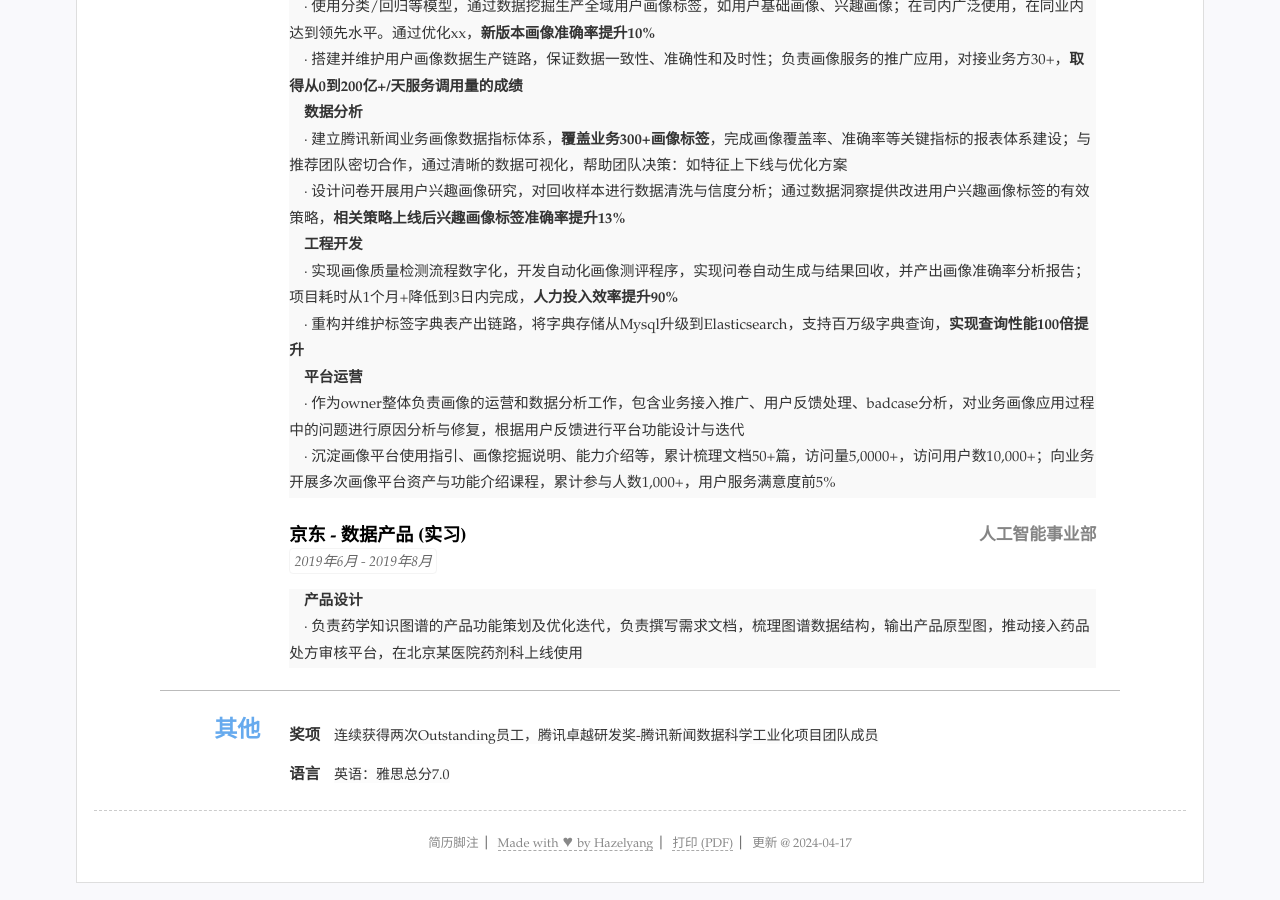
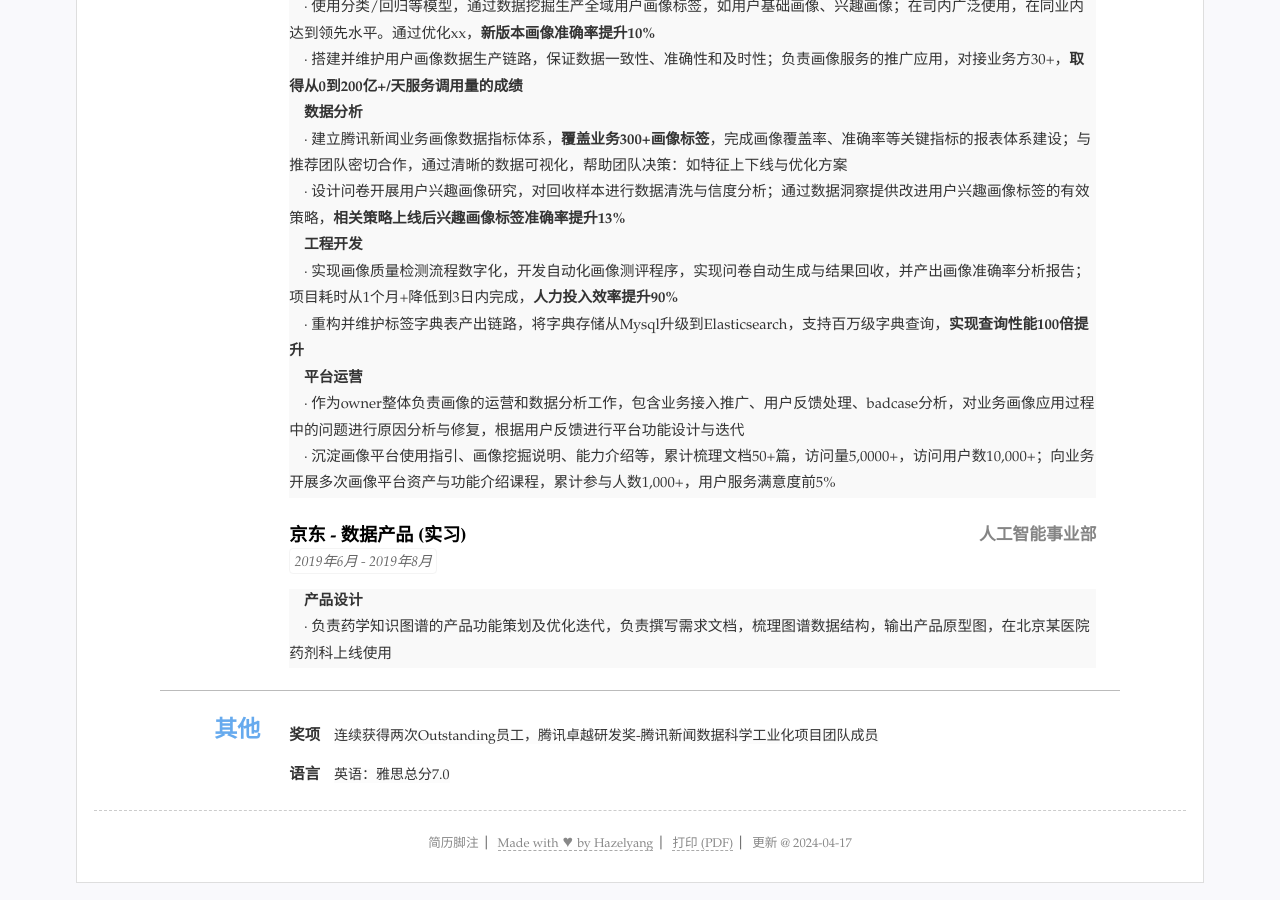
Before and after one commit to kuailexiaoshenxian/cn-wx-cv, a Jekyll site: the page built from index.html, in a window 1280 px wide and 900 px high, scrolled down 730 px. Built offline with Jekyll 4.4.1, drawn with Linux system fonts in a browser that asks for light colours.

Commit message:
Update resume.yml

```diff
--- a/_data/resume.yml
+++ b/_data/resume.yml
@@ -111,7 +111,7 @@ main: #简历主要内容，
     tags:
     # summary: 职务或者工作总结(自动折叠)
     detail: <strong>产品设计</strong> <br>  &nbsp &nbsp
-           · 负责药学知识图谱的产品功能策划及优化迭代，负责撰写需求文档，梳理图谱数据结构，输出产品原型图，推动接入药品处方审核平台，在北京某医院药剂科上线使用
+           · 负责药学知识图谱的产品功能策划及优化迭代，负责撰写需求文档，梳理图谱数据结构，输出产品原型图，在北京某医院药剂科上线使用
 
   # - title: 晨星资讯 - 数据分析 (实习)
   #   sub:  全球基金部门
```
